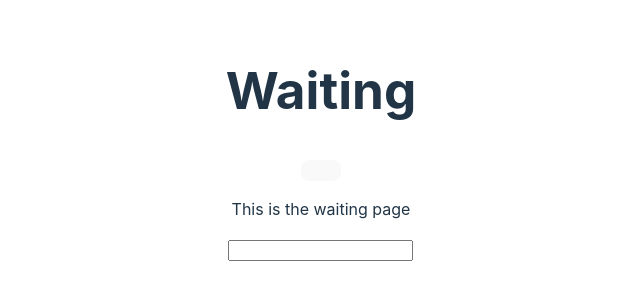
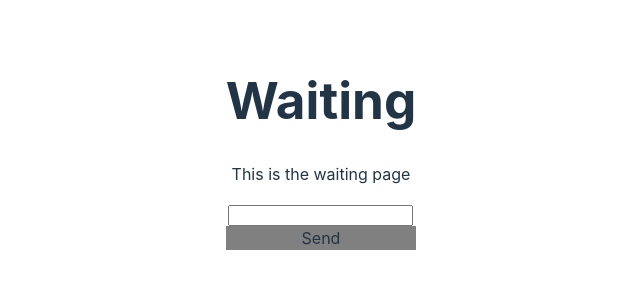
Before and after one commit to itsp-pbl-2023/mind-graph, a React (Vite) app in the folder client/: page /waiting in a window 1280 px wide. Shown: the part 256-556 px from the top of the page, without its empty margins (319-959 px from the left). Built offline with nearby package versions, Linux system fonts and the light colour scheme; what @bufbuild/connect-query, @bufbuild/connect-web, @bufbuild/protobuf would draw is missing.

Commit message:
誰かがテーマを入力すると参加者全員がゲーム画面に遷移する ボタンにSend文字を追加 ボタン位置を入力欄の下に移動

```diff
--- a/client/src/pages/waiting.tsx
+++ b/client/src/pages/waiting.tsx
@@ -1,30 +1,46 @@
-import { useState } from "react"
+import { useCallback, useState } from "react"
 import { useNavigate } from "react-router-dom"
 import { useSetTheme } from "../lib/hooks/theme"
+import { useOnEvent } from "../lib/hooks/stream"
+import { client } from "../lib/client"
+import { useName } from "../lib/hooks/name"
+import Button from "../components/button"
 
 const Waiting = () => {
-  const setTheme = useSetTheme()
+  const name = useName();
+  const setTheme = useSetTheme();
   const navigate = useNavigate();
 
   const [themeText, setThemeText] = useState("");
   const testSetTheme = () => {
-    setTheme(themeText)
-    navigate("/game")
+    client.setTheme({
+      theme: themeText,
+      senderId: name,
+    })
   }
+
+  useOnEvent(useCallback((event) => {
+    if(event.event.case === "themeConfirmed"){
+      setTheme(event.event.value.theme)
+      navigate("/game")
+    }
+  }, []))
 
   return (
     <div>
       <div>
         <h1>Waiting</h1>
-        <button onClick={testSetTheme}></button>
         <p>This is the waiting page</p>
       </div>
-
       <div>
         <input
           value={themeText}  // 入力を格納する変数
           onChange={(event) => setThemeText(event.target.value)}
-        />
+          />
+      </div>
+      <div>
+        {/* <button onClick={testSetTheme}>send</button> */}
+        <Button text="Send" onClick={testSetTheme}/>
       </div>
     </div>
   )
```
